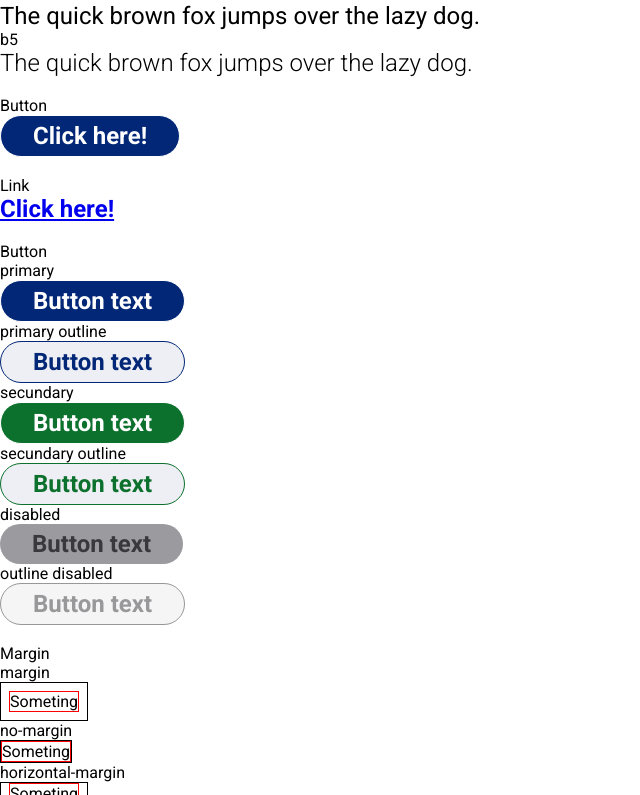
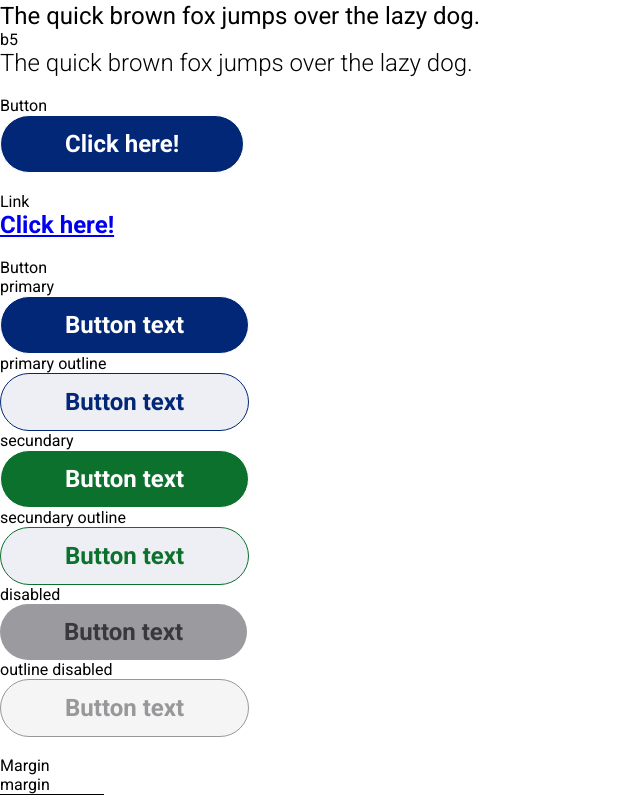
Before and after one commit to brito-ca/brito-website, a Next.js app: page /typography-demo in a window 1280 px wide. Shown: the part 825-1620 px from the top of the page, without its empty margins (0-640 px from the left). Built offline with nearby package versions, Linux system fonts and the light colour scheme.

Commit message:
Changed colors to variables and last adjusts

```diff
--- a/styles/globals.css
+++ b/styles/globals.css
@@ -26,16 +26,29 @@
   --neutral-light: #f2f2f7;
   --neutral-white: #ffffff;
 
+  --button-primary-hover: #374399;
+  --button-primary-active: #002167;
+  --button-primary-outline: #eeeff4;
+  --button-primary-outline-hover: #374399;
+  --button-primary-outline-active: #002167;
+  --button-secundary: #0d712e;
+  --button-secundary-hover: #348145;
+  --button-secundary-outline: #0d712e;
+  --button-secundary-outline-active: #00450e;
+  --button-text-disabled: #39393d;
+  --button-outline-disabled: #989799;
+  --button-bg-outline-disabled: #f5f5f5;
+
   --base-font-size: 16px;
   --spacing-unit: 16px;
 
-  --margin-sm: calc(0.5 * var(--spacing-unit));
-  --margin-md: var(--spacing-unit);
-  --margin-lg: calc(2 * var(--spacing-unit));
+  --margin-sm: var(--spacing-unit);
+  --margin-md: calc(2 * var(--spacing-unit));
+  --margin-lg: calc(4 * var(--spacing-unit));
 
-  --padding-sm: calc(0.5 * var(--spacing-unit));
-  --padding-md: var(--spacing-unit);
-  --padding-lg: calc(2 * var(--spacing-unit));
+  --padding-sm: var(--spacing-unit);
+  --padding-md: calc(2 * var(--spacing-unit));
+  --padding-lg: calc(4 * var(--spacing-unit));
 }
 
 * {
@@ -131,67 +144,67 @@ button.primary {
 }
 
 button.primary:hover {
-  background-color: #374399;
+  background-color: var(--button-primary-hover);
 }
 
 button.primary:active {
-  background-color: #002167;
+  background-color: var(--button-primary-active);
 }
 
 button.primary.outline {
   color: var(--primary-blue);
-  background-color: #eeeff4;
+  background-color: var(--button-primary-outline);
   border-color: var(--primary-blue);
 }
 
 button.primary.outline:hover {
-  color: #374399;
-  border-color: #374399;
+  color: var(--button-primary-outline-hover);
+  border-color: var(--button-primary-outline-hover);
 }
 
 button.primary.outline:active {
-  color: #002167;
-  border-color: #002167;
+  color: var(--button-primary-outline-active);
+  border-color: var(--button-primary-outline-active);
 }
 
 button.secundary {
-  background-color: #0d712e;
+  background-color: var(--button-secundary);
 }
 
 button.secundary:hover {
-  background-color: #348145;
+  background-color: var(--button-secundary-hover);
 }
 
 button.secundary:active {
-  background-color: #00450e;
+  background-color: var(--button-secundary-outline-active);
 }
 
 button.secundary.outline {
-  color: #0d712e;
-  background-color: #eeeff4;
-  border-color: #0d712e;
+  color: var(--button-secundary-outline);
+  background-color: var(--button-primary-outline);
+  border-color: var(--button-secundary-outline);
 }
 
 button.secundary.outline:hover {
-  color: #348145;
-  border-color: #348145;
+  color: var(--button-secundary-hover);
+  border-color: var(--button-secundary-hover);
 }
 
 button.secundary.outline:active {
-  color: #00450e;
-  border-color: #00450e;
+  color: var(--button-secundary-outline-active);
+  border-color: var(--button-secundary-outline-active);
 }
 
 button:disabled {
-  color: #39393d;
+  color: var(--button-text-disabled);
   background-color: var(--neutral-medium);
   border: unset;
 }
 
 button.outline:disabled {
-  color: #989799;
-  background-color: #f5f5f5;
-  border: 1px solid #989799;
+  color: var(--button-outline-disabled);
+  background-color: var(--button-bg-outline-disabled);
+  border: 1px solid var(--button-outline-disabled);
 }
 
 .no-margin {
@@ -215,15 +228,15 @@ button.outline:disabled {
 }
 
 .padding {
-  padding: var(--padding-md);
+  padding: var(--padding-sm);
 }
 
 .horizontal-padding {
-  padding: 0 var(--padding-md);
+  padding: 0 var(--padding-sm);
 }
 
 .vertical-padding {
-  padding: var(--padding-md) 0;
+  padding: var(--padding-sm) 0;
 }
 
 .flex-row-start {
```
